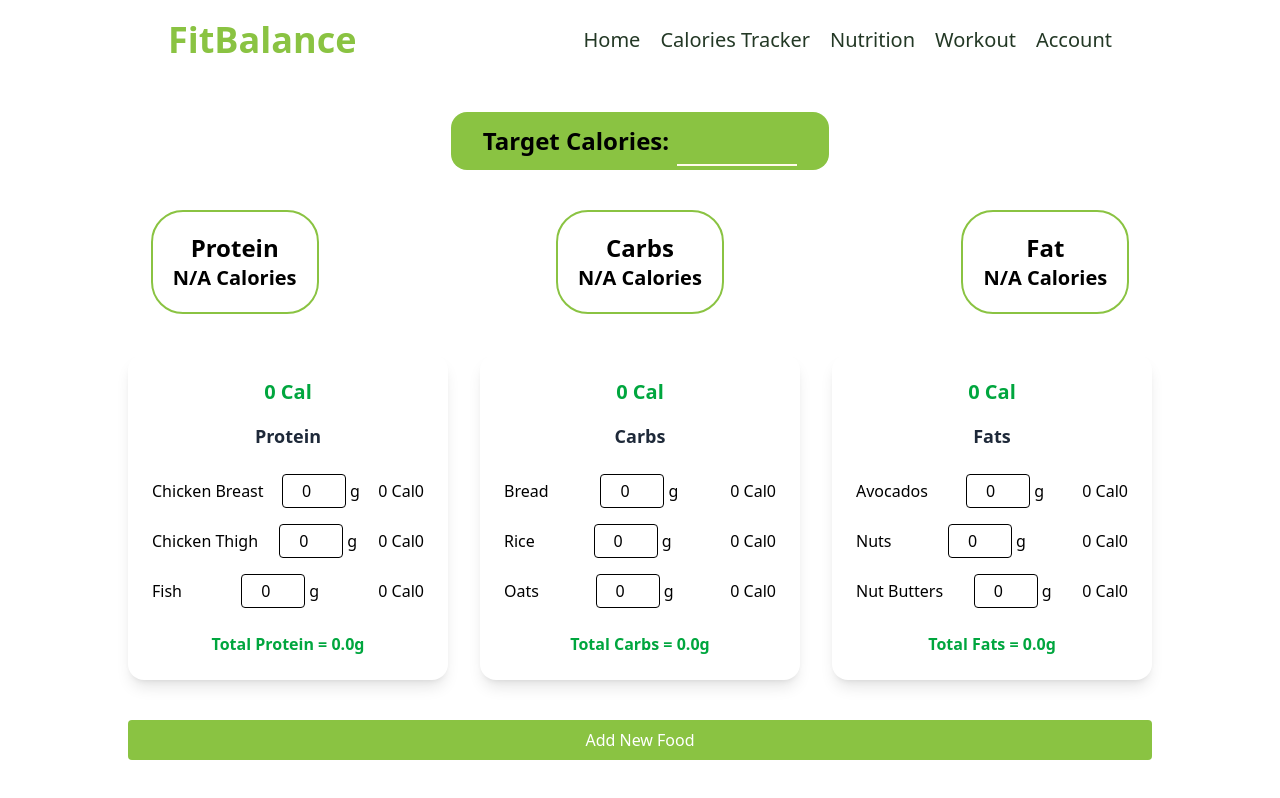
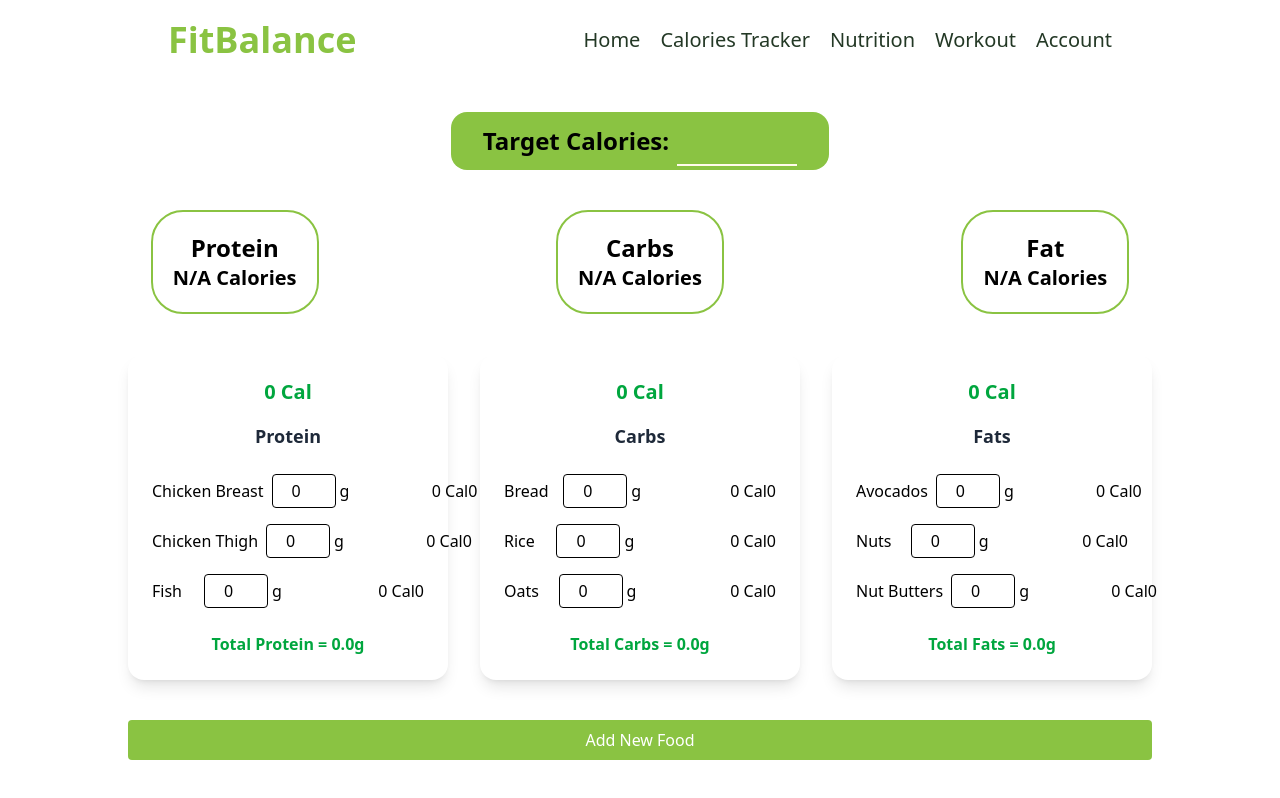
Before and after one commit to WSU-4110/FitBalance, a React (Vite) app in the folder FitBalance/: page /nutrition in a window 1280 px wide. Built offline with nearby package versions, Linux system fonts and the light colour scheme.

Commit message:
updat gitignore and nutrition page

```diff
--- a/FitBalance/src/front-end/Nutritions.jsx
+++ b/FitBalance/src/front-end/Nutritions.jsx
@@ -154,19 +154,19 @@
     return foods[category].map((food, index) => {
       const nutrition = food.getNutrition();
       return (
-        <li key={index} className="flex justify-between items-center">
+        <li key={index} className="flex justify-between items-center w-full space-x-2 whitespace-nowrap">
           <span>{food.name}</span>
-          <div className="flex items-center">
+          <div className="flex items-center flex-shrink-0">
             <input
               type="number"
-              className="w-16 p-1 border rounded text-center"
+              className="w-16 min-w-[4rem] p-1 border rounded text-center"
               placeholder="100"
               value={food.weight}
               onChange={(e) => handleInputChange(category, index, e.target.value)}
             />
             <span className="ml-1">g</span>
           </div>
-          <div className="text-right">
+          <div className="text-right whitespace-nowrap min-w-[120px]">
             <span>{nutrition.calories} Cal</span>
             {nutrition.protein && <span> / {nutrition.protein}g Protein</span>}
             {nutrition.carbs && <span> / {nutrition.carbs}g Carbs</span>}
```
Also changed, not shown: 1 other file (tests, documents, lock files or other folders).
